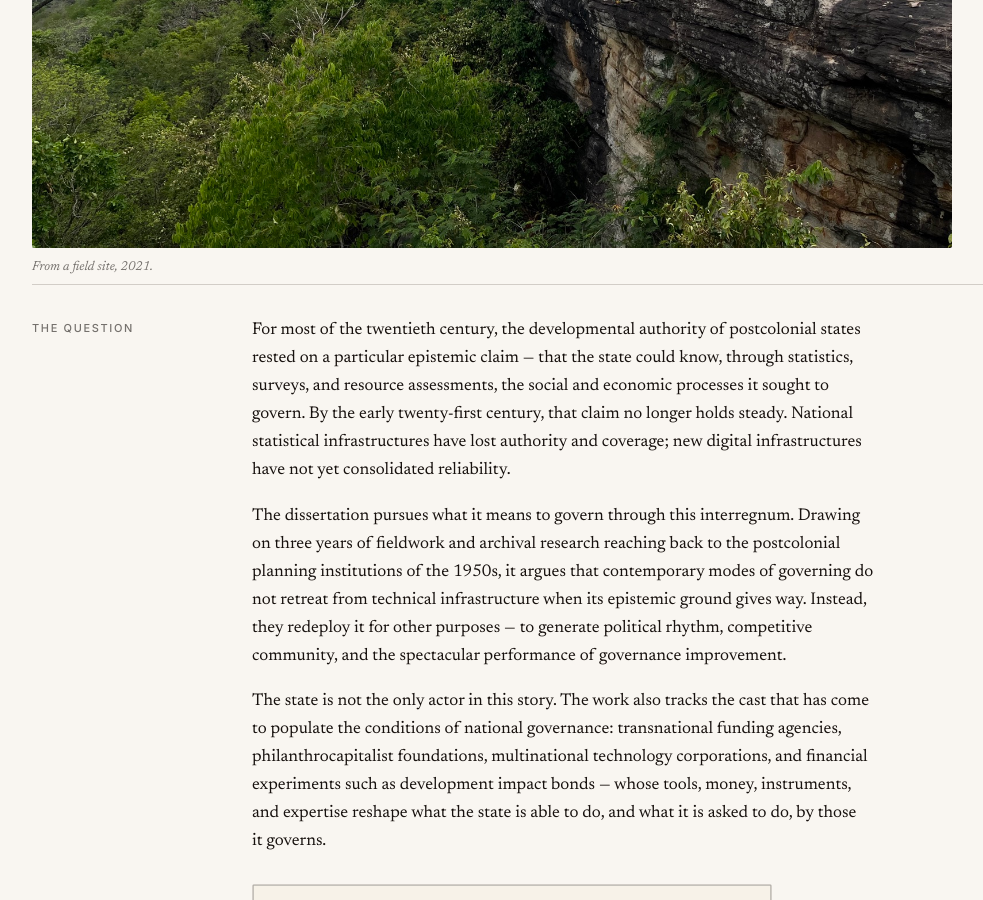
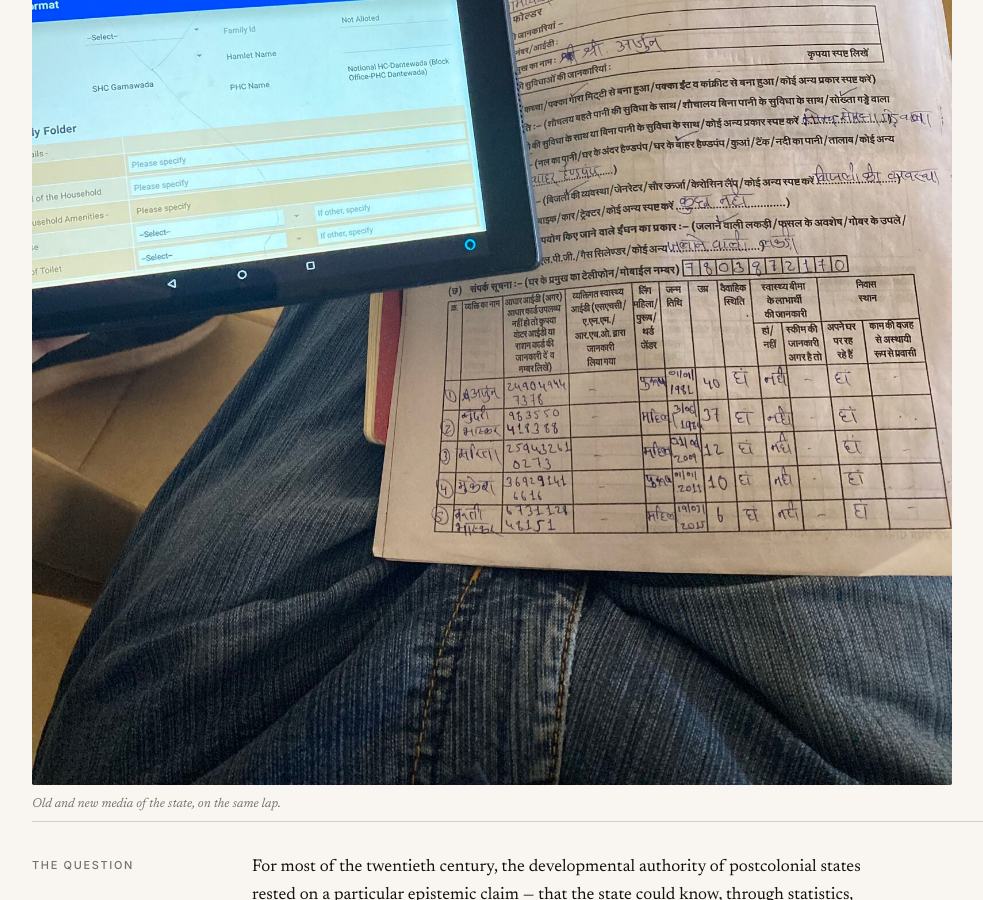
Before and after one commit to skishchampi/skishchampi.github.io, a Jekyll site: the page built from research.md, in a window 1280 px wide and 900 px high, scrolled down 825 px. Shown: the whole window, without its empty margins (52-1035 px from the left). Built offline with Jekyll 4.4.1, drawn with Linux system fonts in a browser that asks for light colours; some web fonts are replaced.

Commit message:
Swap research hero to form-call; rename Suddenly Statistics venue
- /research/ hero is now form-call (paper register + tablet on a
  lap) instead of the cliff landscape
- /publications/: 2018 "Suddenly, Statistics?" venue now reads
  "Cultural Anthropology Forum on Academic Precarity" rather than
  "Member Voices, Fieldsights"

Co-Authored-By: Claude Opus 4.7 (1M context) <noreply@anthropic.com>

```diff
--- a/research.md
+++ b/research.md
@@ -22,8 +22,8 @@ description: "An ethnography of governance after planning — regional inequalit
 </header>
 
 <figure class="research-hero">
-  <img src="/assets/img/research/landscape.jpeg" alt="A forested cliff overlooking a wide valley with a small green-roofed pavilion on the rock edge." loading="lazy">
-  <figcaption>From a field site, 2021.</figcaption>
+  <img src="/assets/img/research/form-call.jpeg" alt="A printed government register held over a lap, with a tablet propped beside it showing a digital data-collection form — paper and digital co-existing on the same desk." loading="lazy">
+  <figcaption>Old and new media of the state, on the same lap.</figcaption>
 </figure>
 
 <div class="block">
```
Also changed, not shown: publications.md (+1 -1 lines).
